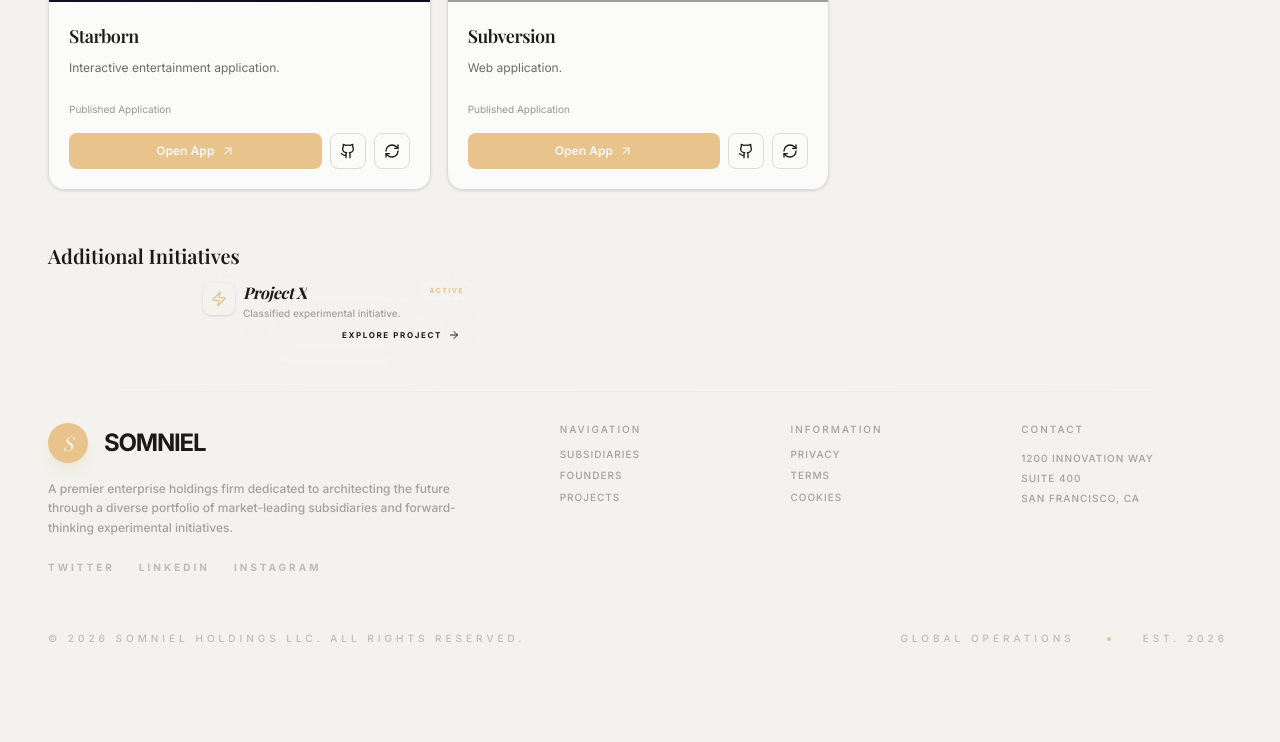
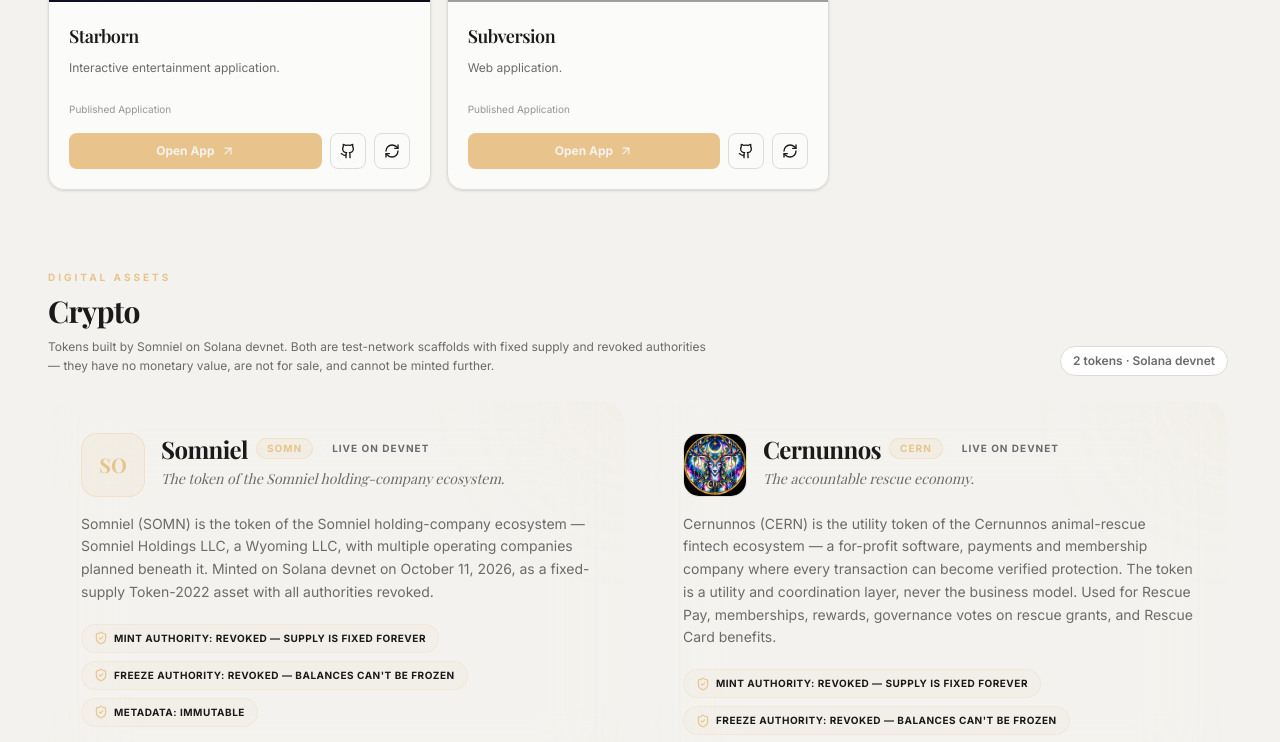
Before and after one commit to marcusdhaynes/Somniel, a React (Vite) app: page /projects in a window 1280 px wide. Shown: the part 2000-2742 px from the top of the page. Before the commit the page ends 2678 px from the top, so only its background shows below. Built offline with nearby package versions, Linux system fonts and the light colour scheme; no server answers; grey boxes are pictures that could not be loaded; a web font is replaced by a local one.

Commit message:
Add Crypto section to Projects page (SOMN + CERN devnet tokens) and Crypto tab in admin CMS

```diff
--- a/src/pages/public/Projects.tsx
+++ b/src/pages/public/Projects.tsx
@@ -3,6 +3,7 @@ import { motion } from 'framer-motion';
 import { useCMS } from '../../context/CMSContext';
 import { Zap, ArrowRight, Sparkles } from 'lucide-react';
 import GitHubAppGallery from '../../components/projects/GitHubAppGallery';
+import CryptoSection from '../../components/projects/CryptoSection';
 
 const Projects: React.FC = () => {
   const { content } = useCMS();
@@ -43,6 +44,8 @@ const Projects: React.FC = () => {
       </header>
 
       <GitHubAppGallery />
+
+      <CryptoSection />
 
       <div className="mx-auto max-w-7xl px-6 pt-1 lg:px-12"><h2 className="font-serif text-xl font-semibold text-fg">Additional Initiatives</h2></div>
 
```
